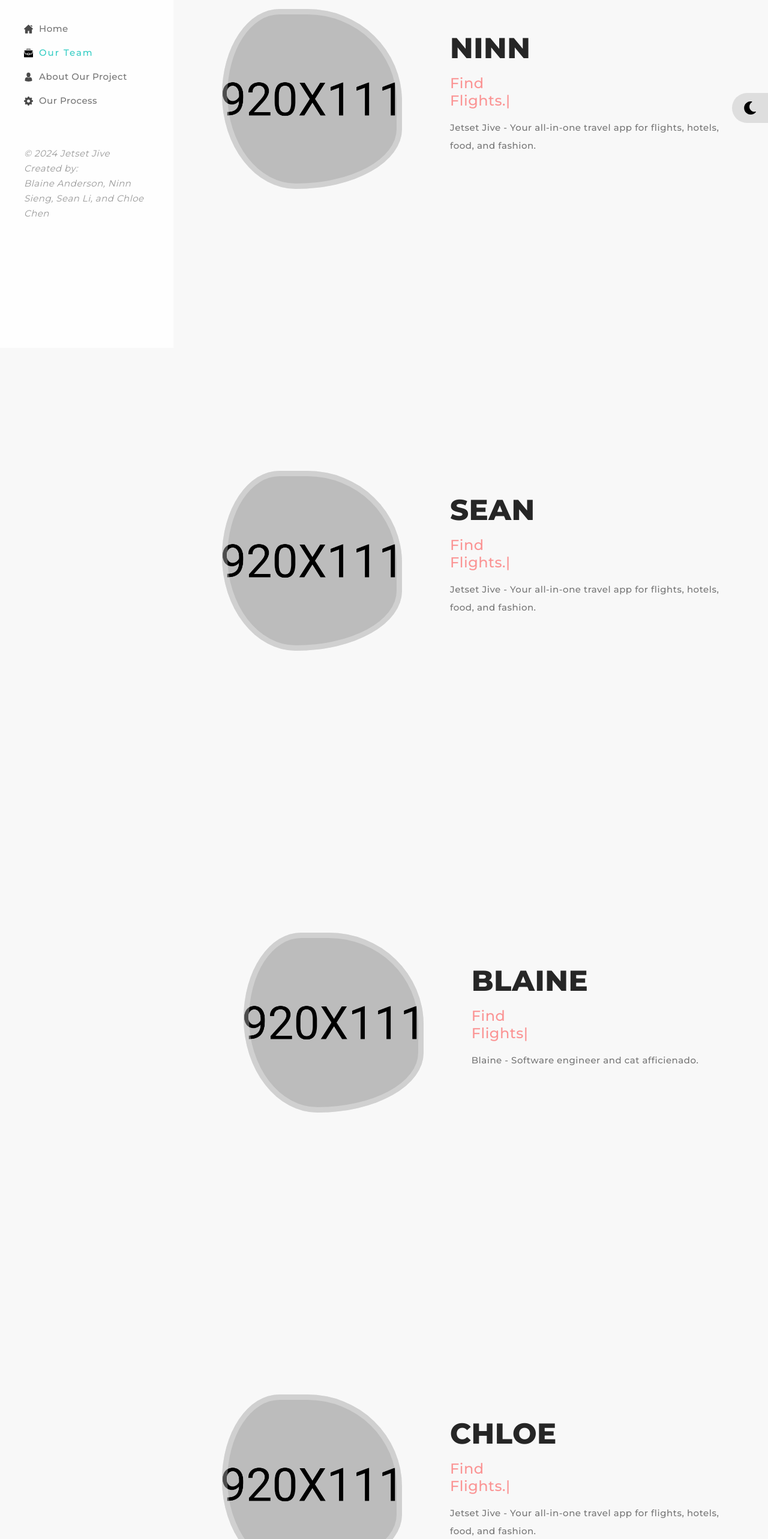
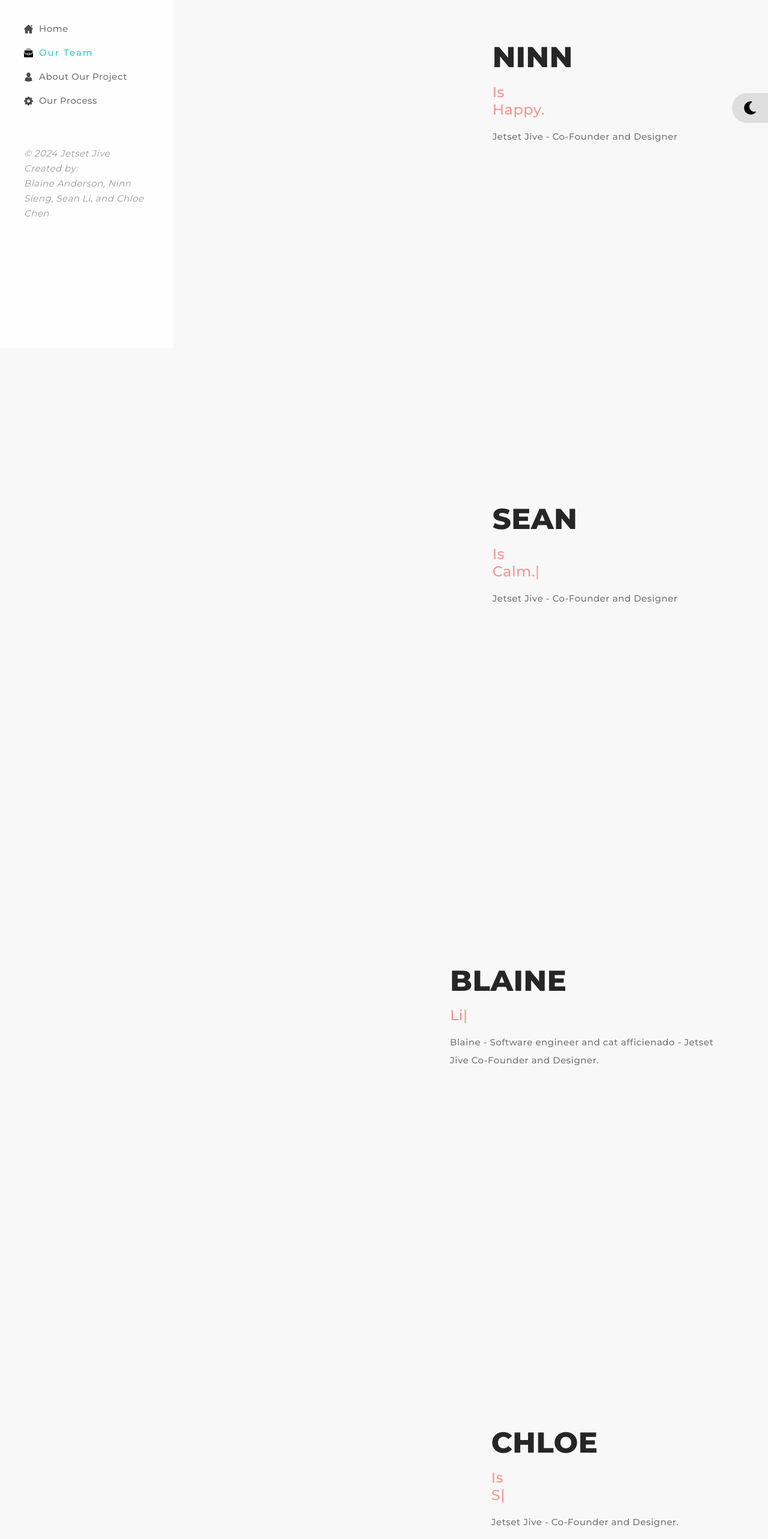
Before and after one commit to BlaineOmega/jetset-jive, a Next.js app: page /team in a window 1280 px wide. Shown: the part 220-2786 px from the top of the page at 60% size. Built offline with nearby package versions, Linux system fonts and the light colour scheme.

Commit message:
final changes

```diff
--- a/components/team/index.jsx
+++ b/components/team/index.jsx
@@ -9,24 +9,24 @@ const Team = () => {
       <div className="tokyo_tm_home">
         <div className="home_content">
           <div className="avatar">
-            <div
+           {/* <div
               className="image avatar_img"
               style={{
                 backgroundImage: "url(/img/slider/1.jpg)",
               }}
-            ></div>
+            ></div>*/}
             {/* END AVATAR IMAGE */}
           </div>
           {/* END AVATAR */}
           <div className="details">
             <h3 className="name">Ninn</h3>
             <h4 className="typer">
-              <p>Find </p>
+              <p>Is </p>
               <ReactTyped
                 strings={[
-                  "Flights.",
-                  "Restaurants.",
-                  "Outfits.",
+                  "Fun.",
+                  "Happy.",
+                  "Smart.",
                 ]}
                 loop
                 typeSpeed={80}
@@ -34,7 +34,7 @@ const Team = () => {
             </h4>
 
             <p className="job">
-              Jetset Jive - Your all-in-one travel app for flights, hotels, food, and fashion.
+              Jetset Jive - Co-Founder and Designer
             </p>
             {/* END JOB */}
           </div>
@@ -47,24 +47,24 @@ const Team = () => {
        <div className="tokyo_tm_home">
         <div className="home_content">
           <div className="avatar">
-            <div
+            {/*<div
               className="image avatar_img"
               style={{
                 backgroundImage: "url(/img/slider/1.jpg)",
               }}
-            ></div>
+            ></div>*/}
             {/* END AVATAR IMAGE */}
           </div>
           {/* END AVATAR */}
           <div className="details">
             <h3 className="name">Sean</h3>
             <h4 className="typer">
-              <p>Find </p>
+              <p>Is </p>
               <ReactTyped
                 strings={[
-                  "Flights.",
-                  "Restaurants.",
-                  "Outfits.",
+                  "Calm.",
+                  "Interesting.",
+                  "Intelligent.",
                 ]}
                 loop
                 typeSpeed={80}
@@ -72,7 +72,7 @@ const Team = () => {
             </h4>
 
             <p className="job">
-              Jetset Jive - Your all-in-one travel app for flights, hotels, food, and fashion.
+              Jetset Jive - Co-Founder and Designer
             </p>
             {/* END JOB */}
           </div>
@@ -85,24 +85,24 @@ const Team = () => {
        <div className="tokyo_tm_home">
         <div className="home_content">
           <div className="avatar">
-            <div
+            {/*<div
               className="image avatar_img"
               style={{
                 backgroundImage: "url(/img/slider/1.jpg)",
               }}
-            ></div>
+            ></div>*/}
             {/* END AVATAR IMAGE */}
           </div>
           {/* END AVATAR */}
           <div className="details">
             <h3 className="name">Blaine</h3>
             <h4 className="typer">
-              <p>Find </p>
+              <p></p>
               <ReactTyped
                 strings={[
-                  "Flights.",
-                  "Restaurants.",
-                  "Outfits.",
+                  "Likes cats.",
+                  "Class of 2024",
+                  "Traveler.",
                 ]}
                 loop
                 typeSpeed={80}
@@ -110,7 +110,7 @@ const Team = () => {
             </h4>
 
             <p className="job">
-              Blaine - Software engineer and cat afficienado.
+              Blaine - Software engineer and cat afficienado - Jetset Jive Co-Founder and Designer.
             </p>
             {/* END JOB */}
           </div>
@@ -123,24 +123,24 @@ const Team = () => {
        <div className="tokyo_tm_home">
         <div className="home_content">
           <div className="avatar">
-            <div
+            {/*<div
               className="image avatar_img"
               style={{
                 backgroundImage: "url(/img/slider/1.jpg)",
               }}
-            ></div>
+            ></div>*/}
             {/* END AVATAR IMAGE */}
           </div>
           {/* END AVATAR */}
           <div className="details">
             <h3 className="name">Chloe</h3>
             <h4 className="typer">
-              <p>Find </p>
+              <p>Is </p>
               <ReactTyped
                 strings={[
-                  "Flights.",
-                  "Restaurants.",
-                  "Outfits.",
+                  "Stylish.",
+                  "Night Owl.",
+                  "Badminton junkie.",
                 ]}
                 loop
                 typeSpeed={80}
@@ -148,7 +148,7 @@ const Team = () => {
             </h4>
 
             <p className="job">
-              Jetset Jive - Your all-in-one travel app for flights, hotels, food, and fashion.
+              Jetset Jive - Co-Founder and Designer.
             </p>
             {/* END JOB */}
           </div>
```
Also changed, not shown: components/about/Intro.jsx (+2 -5 lines), data/servicesData.js (+25 -62 lines).
